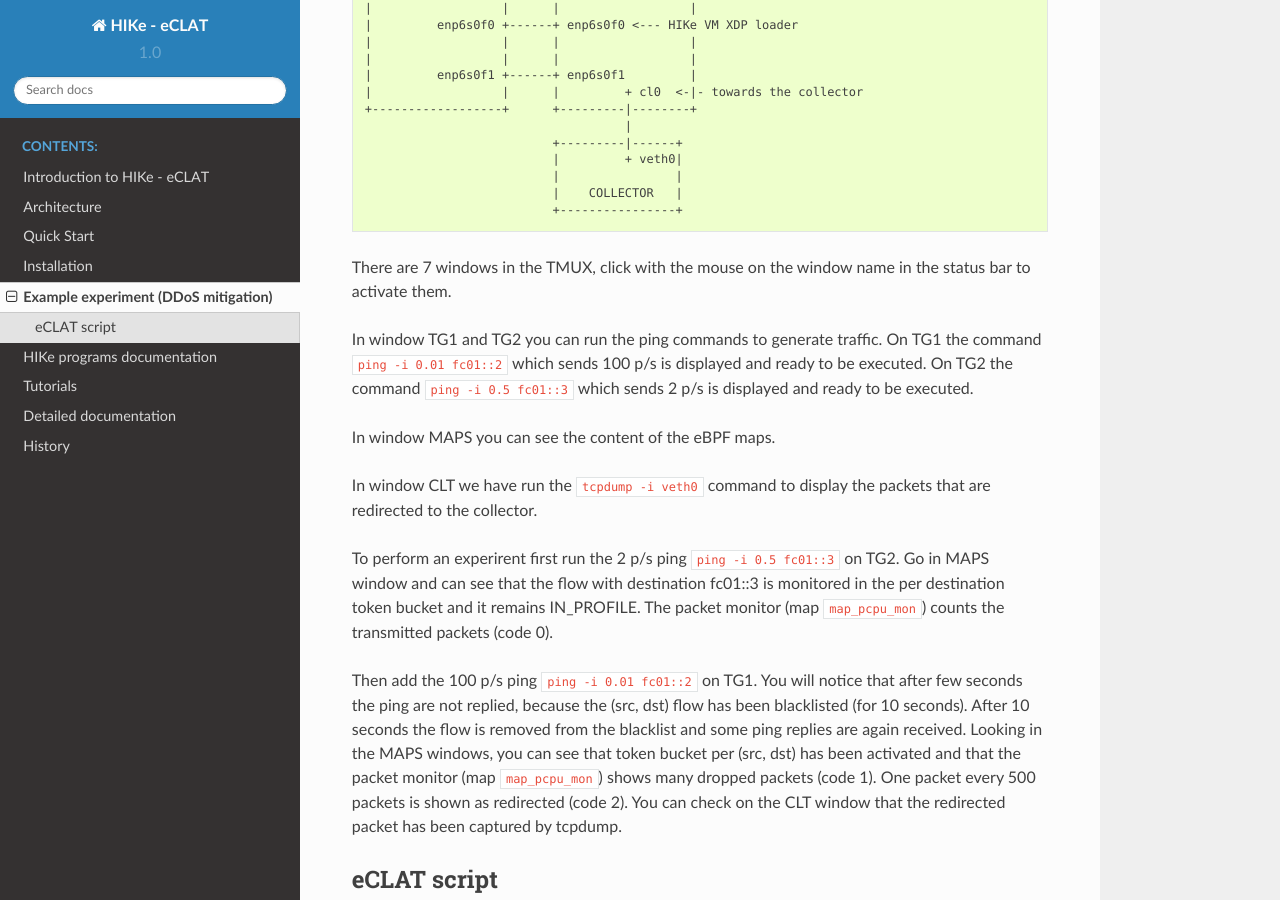
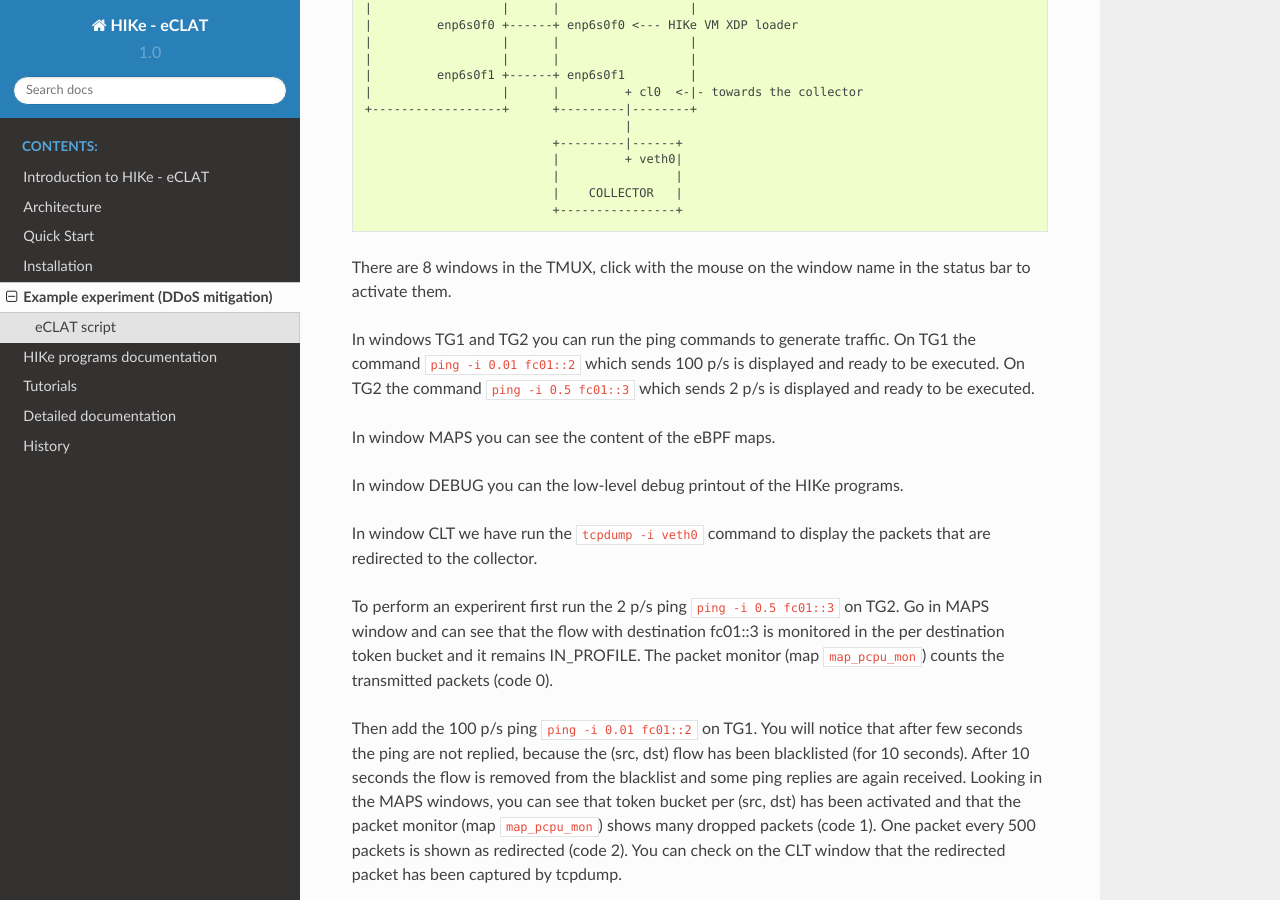
Before and after one commit to hike-eclat/docs, a Sphinx documentation site: the page built from docs/experiment_ddos_double_token_bucket.rst, in a window 1280 px wide and 900 px high, scrolled down 921 px. Built offline with Sphinx 7.4.7 and the Read the Docs theme 2.0.0, drawn with Linux system fonts in a browser that asks for light colours; pages that are not in the unit, such as notebooks, are missing from menus.

Commit message:
Update experiment_ddos_double_token_bucket.rst

```diff
--- a/docs/experiment_ddos_double_token_bucket.rst
+++ b/docs/experiment_ddos_double_token_bucket.rst
@@ -42,13 +42,15 @@
                                     |    COLLECTOR   |
                                     +----------------+
 
-There are 7 windows in the TMUX, click with the mouse on the window name in the status bar to activate them.
+There are 8 windows in the TMUX, click with the mouse on the window name in the status bar to activate them.
 
-In window TG1 and TG2 you can run the ping commands to generate traffic.
+In windows TG1 and TG2 you can run the ping commands to generate traffic.
 On TG1 the command ``ping -i 0.01 fc01::2`` which sends 100 p/s is displayed and ready to be executed.
 On TG2 the command ``ping -i 0.5 fc01::3`` which sends 2 p/s is displayed and ready to be executed.
 
 In window MAPS you can see the content of the eBPF maps.
+
+In window DEBUG you can the low-level debug printout of the HIKe programs.
 
 In window CLT we have run the ``tcpdump -i veth0`` command to display the packets that are redirected to the collector.
 
```
